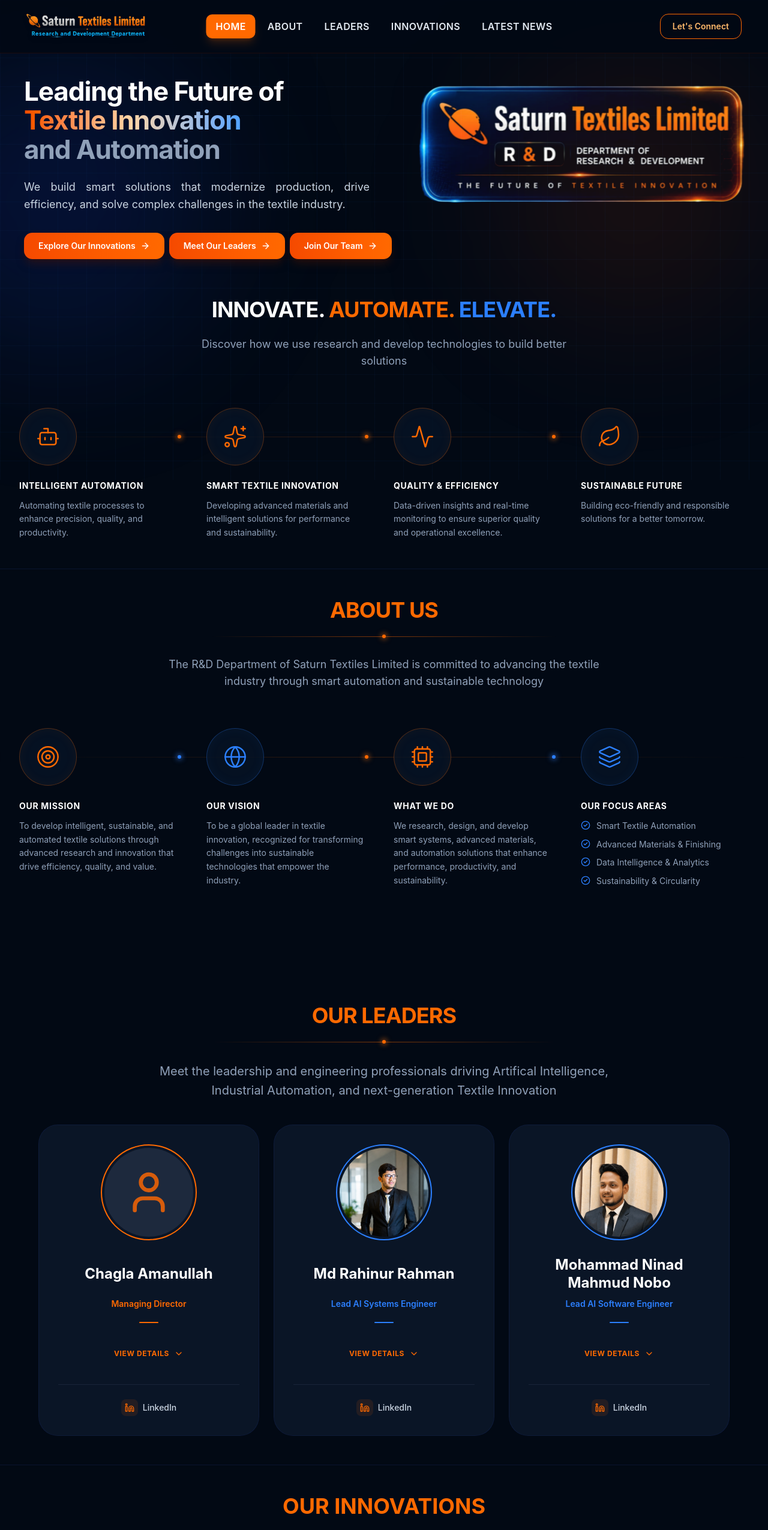
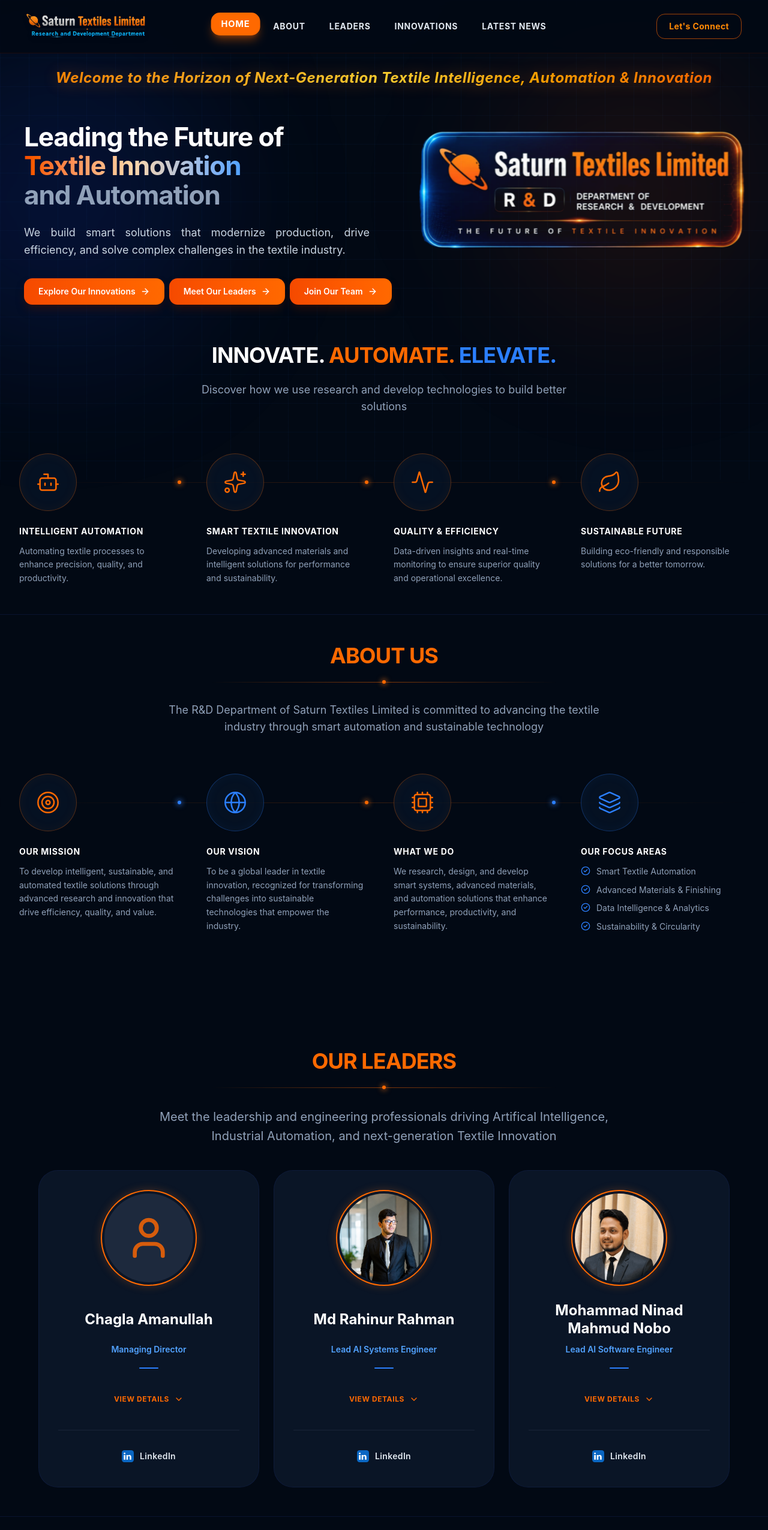
Before and after one commit to mninadmnobo/saturn_rnd_portfolio, a Next.js app: page / in a window 1280 px wide. Shown: the top 2551 px of the page at 60% size. Built offline with nearby package versions, Linux system fonts and the light colour scheme.

Commit message:
feat: permanent dark mode, centered glowing welcome banner, and brand icon updates

```diff
--- a/app/page.tsx
+++ b/app/page.tsx
@@ -19,6 +19,7 @@
  * @module app/page
  */
 import { Navbar } from '@/components/layout/Navbar'
+import { WelcomeBanner } from '@/components/ui/WelcomeBanner'
 import { Hero } from '@/components/sections/Hero'
 import { CapabilitiesSection } from '@/components/sections/CapabilitiesSection'
 import { AboutSection } from '@/components/sections/AboutSection'
@@ -34,6 +35,7 @@
       <Navbar />
       {/* pt-[5.5rem] offsets the fixed navbar height (5.5rem = 88px) */}
       <div className="pt-[5.5rem]">
+        <WelcomeBanner />
         <div id="home">
           <Hero />
           <CapabilitiesSection />
--- a/components/layout/Footer.tsx
+++ b/components/layout/Footer.tsx
@@ -57,7 +57,7 @@
                     title="+880 1039-444451"
                     className="hover:text-orange-400 transition-colors"
                   >
-                    +880 1039-444451
+                    +880 1939-444451
                   </a>
                 </div>
               </li>
--- a/components/layout/Navbar.tsx
+++ b/components/layout/Navbar.tsx
@@ -61,9 +61,12 @@
         current = 'contact'
       }
 
-      // Snap back to "home" when near the very top of the page
+      // Snap back to "home" when near the very top of the page and clear URL hash
       if (window.scrollY < 100) {
         current = 'home'
+        if (window.location.hash) {
+          window.history.replaceState(null, '', window.location.pathname + window.location.search)
+        }
       }
 
       if (current) {
@@ -84,7 +87,7 @@
       <div className="max-w-7xl mx-auto px-4 sm:px-6 lg:px-8">
         <div className="relative flex h-[5.5rem] items-center">
           {/* Logo */}
-          <Link href="/" className="flex items-center group transition-all duration-200 group-hover:scale-105">
+          <Link href="/" className="flex items-center group transition-all duration-300 hover:-translate-y-1 hover:scale-105">
             <img
               src="/saturn-logo.png"
               alt="Saturn Textiles Limited — Research and Development Department"
@@ -93,28 +96,31 @@
           </Link>
 
           {/* Desktop Navigation */}
-          <div className="hidden md:flex items-center space-x-1 absolute left-1/2 -translate-x-1/2">
-            {NAV_LINKS.map((link) => (
+          <div className="hidden md:flex items-center space-x-2 absolute left-1/2 -translate-x-1/2">
+            {NAV_LINKS.map((link) => {
+              const isActive = activeSection === link.sectionId
+              return (
                 <Link
                   key={link.label}
                   href={link.href}
-                className={`px-4 py-2 text-base font-semibold tracking-wide rounded-lg transition-all duration-300 ${activeSection === link.sectionId
-                  ? 'bg-orange-500 text-white shadow-lg shadow-orange-500/20'
-                  : 'text-slate-200 hover:text-orange-400 hover:bg-orange-500/10'
+                  className={`px-4 py-2 text-sm font-bold tracking-wider rounded-xl transition-all duration-300 transform hover:-translate-y-1 hover:scale-105 active:scale-95 ${isActive
+                    ? 'bg-orange-500 text-white shadow-lg shadow-orange-500/40 -translate-y-1 scale-105'
+                    : 'text-slate-200 hover:text-orange-400 hover:bg-orange-500/20 hover:shadow-md hover:shadow-orange-500/20'
                     }`}
                 >
                   {link.label}
                 </Link>
-            ))}
+              )
+            })}
           </div>
 
           {/* Right Section */}
           <div className="ml-auto flex items-center space-x-3">
             <Link
               href="/#contact"
-              className={`hidden rounded-xl border px-5 py-2.5 text-sm font-semibold transition lg:inline-flex ${activeSection === 'contact'
-                ? 'bg-orange-500 text-white border-orange-500 shadow-lg shadow-orange-500/20'
-                : 'border-orange-500 text-orange-300 hover:bg-orange-500 hover:text-white'
+              className={`hidden rounded-xl border px-5 py-2.5 text-sm font-bold tracking-wide transition-all duration-300 transform hover:-translate-y-1 hover:scale-105 active:scale-95 lg:inline-flex ${activeSection === 'contact'
+                ? 'bg-orange-500 text-white border-orange-500 shadow-lg shadow-orange-500/40 -translate-y-1 scale-105'
+                : 'border-orange-500/60 text-orange-400 hover:bg-orange-500/20 hover:text-orange-300 hover:border-orange-500/80 hover:shadow-md hover:shadow-orange-500/20'
                 }`}
             >
               Let's Connect
--- a/components/sections/LeadersSection.tsx
+++ b/components/sections/LeadersSection.tsx
@@ -29,22 +29,12 @@
 import { fadeInUpVariants, staggerContainer, defaultViewport } from '@/lib/animations'
 import type { TeamMember } from '@/lib/data/leaders'
 
-/** Minimal LinkedIn SVG — avoids pulling in a full icon library. */
-const LinkedinIcon = ({ className }: { className?: string }) => (
-  <svg
-    xmlns="http://www.w3.org/2000/svg"
-    viewBox="0 0 24 24"
-    fill="none"
-    stroke="currentColor"
-    strokeWidth="2"
-    strokeLinecap="round"
-    strokeLinejoin="round"
-    className={className}
-    aria-hidden="true"
-  >
-    <path d="M16 8a6 6 0 0 1 6 6v7h-4v-7a2 2 0 0 0-2-2 2 2 0 0 0-2 2v7h-4v-7a6 6 0 0 1 6-6z" />
-    <rect x="2" y="9" width="4" height="12" />
-    <circle cx="4" cy="4" r="2" />
+/** High-contrast official LinkedIn SVG logo badge */
+const LinkedinIcon = ({ className = 'w-5 h-5' }: { className?: string }) => (
+  <svg className={className} viewBox="0 0 24 24" fill="none" xmlns="http://www.w3.org/2000/svg" aria-hidden="true">
+    <rect width="24" height="24" rx="5" fill="#0A66C2"/>
+    <path d="M19 19H15.8202V13.8407C15.8202 12.5199 15.3408 11.6163 14.1565 11.6163C13.2505 11.6163 12.716 12.2217 12.4795 12.808C12.3929 13.0182 12.3708 13.3108 12.3708 13.6046V19H9.18972C9.18972 19 9.2323 10.3709 9.18972 9.46736H12.3708V10.8202C12.7937 10.1659 13.5517 9.2323 15.2492 9.2323C17.3392 9.2323 18.9189 10.5975 18.9189 13.5414V19H19Z" fill="white"/>
+    <path d="M5.53906 8.01633C6.65089 8.01633 7.34509 7.28308 7.32454 6.36875C7.30399 5.43317 6.65089 4.7207 5.56116 4.7207C4.47143 4.7207 3.75488 5.43317 3.75488 6.36875C3.75488 7.28308 4.45088 8.01633 5.53906 8.01633ZM3.94824 19H7.12933V9.46736H3.94824V19Z" fill="white"/>
   </svg>
 )
 
@@ -104,8 +94,6 @@
           {members.map((member, idx) => {
             const isFeatured = idx === 0
             const accent = isFeatured ? 'border-orange-500' : 'border-blue-500'
-            const accentText = isFeatured ? 'text-orange-500' : 'text-blue-500'
-            const accentBar = isFeatured ? 'bg-orange-500' : 'bg-blue-500'
 
             return (
               <motion.div
@@ -115,7 +103,7 @@
               >
                 {/* Avatar */}
                 <div className="flex justify-center mb-6">
-                  <div className={`w-40 h-40 rounded-full p-1 border-2 ${accent} bg-white dark:bg-[#0a1526]`}>
+                  <div className="w-40 h-40 rounded-full p-1 border-2 border-orange-500 shadow-[0_0_15px_rgba(249,115,22,0.25)] bg-white dark:bg-[#0a1526]">
                     {member.image ? (
                       <img
                         src={member.image}
@@ -136,11 +124,11 @@
                     <h3 className="text-2xl font-bold text-slate-900 dark:text-white mb-2 min-h-[4rem] flex items-center justify-center leading-tight">
                       {member.name}
                     </h3>
-                    <p className={`text-sm font-semibold ${accentText}`}>{member.title}</p>
+                    <p className="text-sm font-semibold text-blue-500 dark:text-blue-400">{member.title}</p>
                   </div>
 
                   <div className="mt-auto">
-                    <div className={`w-8 h-[2px] mx-auto mt-5 mb-8 rounded-full ${accentBar}`} />
+                    <div className="w-8 h-[2px] mx-auto mt-5 mb-8 rounded-full bg-blue-500" />
                     <button
                       onClick={() => setSelectedMember(member)}
                       className="group inline-flex items-center gap-2 px-5 py-2.5 rounded-full border border-transparent hover:border-orange-500/80 bg-transparent hover:bg-orange-500 text-orange-500 hover:text-white text-xs font-bold uppercase tracking-wider transition-all duration-300 hover:shadow-lg hover:shadow-orange-500/40 hover:scale-105 active:scale-95 mb-2 cursor-pointer"
@@ -157,13 +145,11 @@
                       href={member.social?.linkedin || '#'}
                       target="_blank"
                       rel="noopener noreferrer"
-                      className="flex items-center gap-2 text-sm font-medium text-slate-600 dark:text-slate-300 hover:text-slate-900 dark:hover:text-white transition-colors group"
+                      className="inline-flex items-center gap-2.5 px-5 py-2 rounded-full border border-transparent bg-transparent text-slate-300 dark:text-slate-200 hover:bg-[#0a66c2] hover:text-white hover:border-[#0a66c2] hover-blue-blink transition-all duration-300 hover:shadow-lg hover:shadow-blue-500/40 hover:scale-105 active:scale-95 group cursor-pointer"
                       aria-label={`${member.name} LinkedIn`}
                     >
-                      <div className="p-1.5 rounded-md bg-orange-500/10 text-orange-500 group-hover:bg-orange-500/20 transition-colors">
-                        <LinkedinIcon className="w-4 h-4" />
-                      </div>
-                      LinkedIn
+                      <LinkedinIcon className="w-5 h-5 shrink-0 group-hover:scale-110 transition-transform" />
+                      <span className="text-sm font-semibold tracking-wide">LinkedIn</span>
                     </Link>
                   </div>
                 </div>
--- a/components/ui/LeaderDetails.tsx
+++ b/components/ui/LeaderDetails.tsx
@@ -94,7 +94,7 @@
               <h3 className="text-xl sm:text-2xl md:text-3xl font-extrabold text-slate-900 dark:text-white tracking-tight leading-tight">
                 {member.name}
               </h3>
-              <p className="text-sm sm:text-base font-semibold text-orange-500 dark:text-orange-400 mt-0.5">
+              <p className="text-sm sm:text-base font-semibold text-blue-500 dark:text-blue-400 mt-0.5">
                 {member.title}
               </p>
             </div>
--- /dev/null
+++ b/components/ui/WelcomeBanner.tsx
@@ -0,0 +1,26 @@
+'use client'
+
+import { motion } from 'framer-motion'
+
+export function WelcomeBanner() {
+  return (
+    <div className="w-full flex items-center justify-center pt-8 pb-3 px-4 bg-transparent text-center">
+      <motion.div
+        animate={{
+          y: [0, -8, 0],
+          opacity: [0.85, 1, 0.85],
+        }}
+        transition={{
+          duration: 4,
+          repeat: Infinity,
+          ease: 'easeInOut',
+        }}
+        className="text-center"
+      >
+        <p className="text-lg sm:text-xl md:text-2xl font-bold italic tracking-wide bg-gradient-to-r from-orange-400 via-amber-300 to-orange-500 bg-clip-text text-transparent drop-shadow-[0_2px_14px_rgba(249,115,22,0.4)]">
+          Welcome to the Horizon of Next-Generation Textile Intelligence, Automation & Innovation
+        </p>
+      </motion.div>
+    </div>
+  )
+}
--- a/package.json
+++ b/package.json
@@ -17,6 +17,7 @@
     "framer-motion": "^12.42.2",
     "lucide-react": "^1.16.0",
     "next": "16.2.6",
+    "next-themes": "^0.4.6",
     "react": "^19",
     "react-dom": "^19",
     "tailwind-merge": "^3.3.1",
```
Also changed, not shown: app/globals.css (+63 -55 lines), app/layout.tsx (+5 -5 lines), public/saturn-icon.png (added), 1 other file (tests, documents, lock files or other folders). Lines whose indentation alone changed are shown as unchanged.
